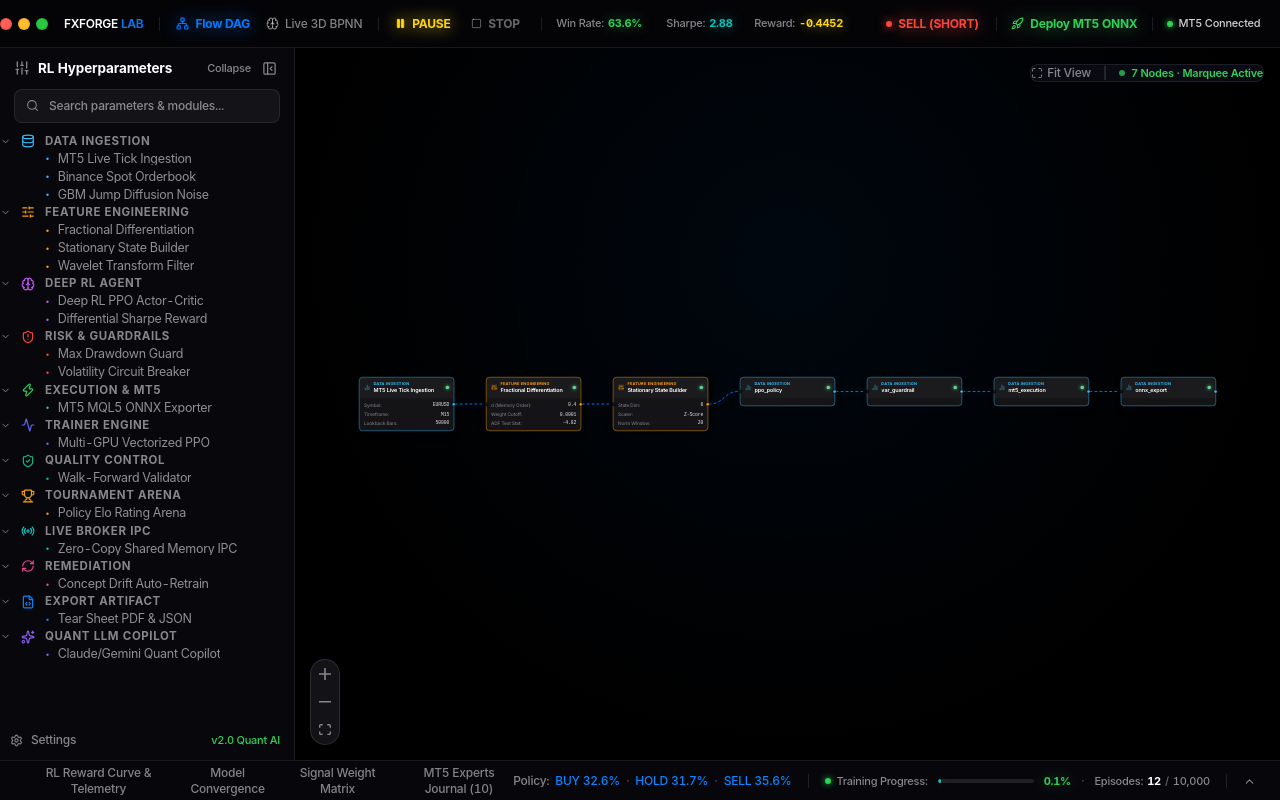
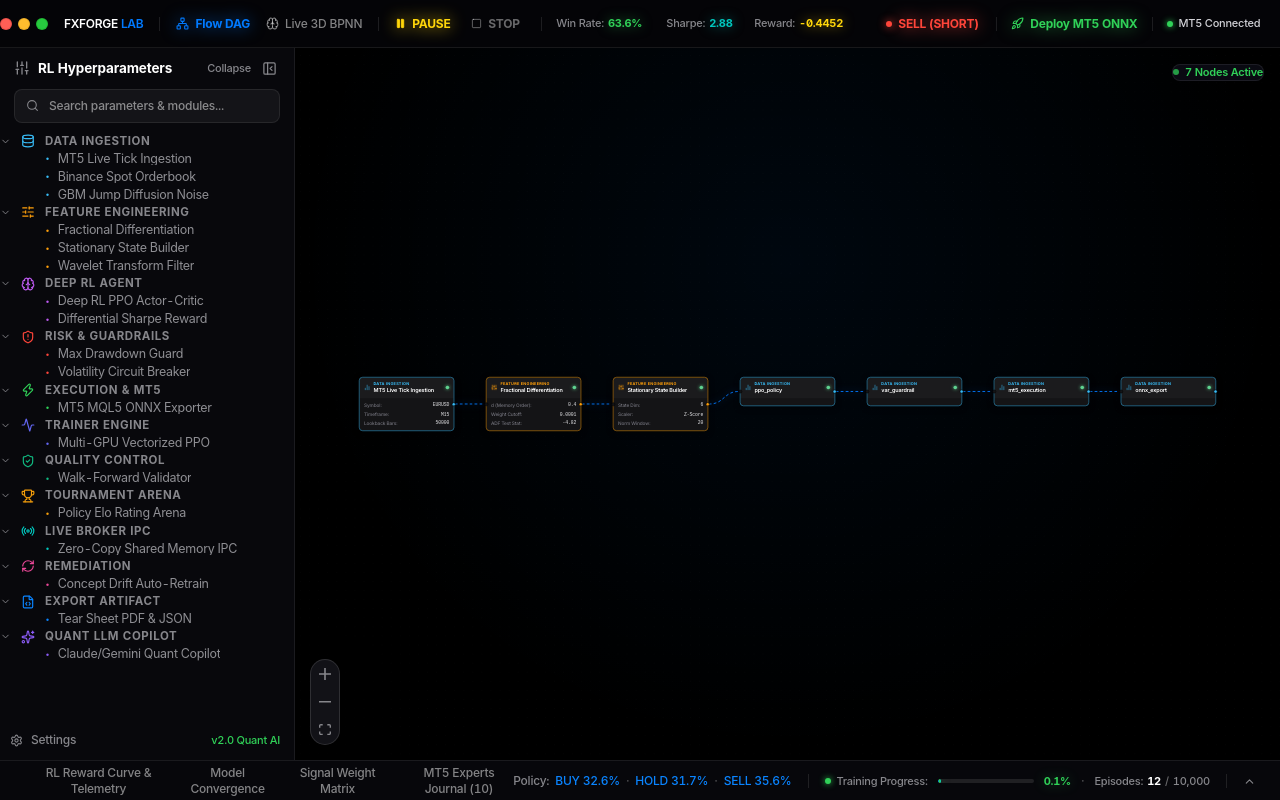
Before and after one commit to superman-owner/AI-RL-BPNN, a React (Vite) app: page / in a window 1280 px wide. Built offline with nearby package versions, Linux system fonts and the light colour scheme.

Commit message:
fix(ui): remove redundant Fit View buttons from top-right HUD and right-click pane context menu

```diff
--- a/src/components/Flow/FlowCanvasView.tsx
+++ b/src/components/Flow/FlowCanvasView.tsx
@@ -437,7 +437,7 @@ const FloatingInspector = React.memo<FloatingInspectorProps>(({
 const FlowContent: React.FC = () => {
   const [nodes, setNodes, onNodesChange] = useNodesState(INITIAL_NODES);
   const [edges, setEdges, onEdgesChange] = useEdgesState(INITIAL_EDGES);
-  const { fitView, screenToFlowPosition } = useReactFlow();
+  const { screenToFlowPosition } = useReactFlow();
 
   // Floating Context Menu & Inspector States
   const [contextMenu, setContextMenu] = useState<ContextMenuState | null>(null);
@@ -816,19 +816,11 @@ const FlowContent: React.FC = () => {
           />
         </ReactFlow>
 
-        {/* Floating Controls Bar */}
-        <div className="absolute top-4 right-4 z-10 flex items-center gap-3 bg-[#0c0c14]/90 backdrop-blur-md border border-white/[0.08] px-3.5 py-1.5 rounded-lg shadow-2xl text-xs select-none">
-          <button
-            onClick={() => fitView({ duration: 400, padding: 0.15 })}
-            className="text-[#86868b] hover:text-white flex items-center gap-1 font-medium transition-colors cursor-pointer"
-          >
-            <LucideIcons.Maximize size={12} />
-            <span>Fit View</span>
-          </button>
-          <span className="text-white/20">|</span>
+        {/* Status Indicator */}
+        <div className="absolute top-4 right-4 z-10 flex items-center gap-2 bg-[#0c0c14]/90 backdrop-blur-md border border-white/[0.08] px-3 py-1.5 rounded-lg shadow-2xl text-xs select-none">
           <span className="text-[#30d158] font-mono text-[11px] flex items-center gap-1.5 font-semibold">
             <span className="w-1.5 h-1.5 rounded-full bg-[#30d158] animate-pulse" />
-            {nodes.length} Nodes · Marquee Active
+            {nodes.length} Nodes Active
           </span>
         </div>
 
@@ -932,7 +924,6 @@ const FlowContent: React.FC = () => {
                 </button>
               </>
             ) : (
-              <>
               <button
                 onClick={() => {
                   pasteAt(contextMenu.flowPos);
@@ -946,20 +937,6 @@ const FlowContent: React.FC = () => {
                 </span>
                 <span className="text-[11px] text-white/45 font-mono pl-4 flex-shrink-0">Ctrl+V</span>
               </button>
-                <button
-                  onClick={() => {
-                    fitView({ duration: 400, padding: 0.15 });
-                    setContextMenu(null);
-                  }}
-                  className="w-full px-3 py-2 rounded-lg flex items-center justify-between hover:bg-white/[0.08] hover:text-white transition-all cursor-pointer text-left"
-                >
-                  <span className="flex items-center gap-2.5 text-[12px] font-medium">
-                    <LucideIcons.Maximize size={13} className="text-[#30d158] flex-shrink-0" />
-                    <span>Fit View</span>
-                  </span>
-                  <span className="text-[11px] text-white/45 font-mono pl-4 flex-shrink-0">F</span>
-                </button>
-              </>
             )}
           </div>
         )}
```
Lines whose indentation alone changed are shown as unchanged.
